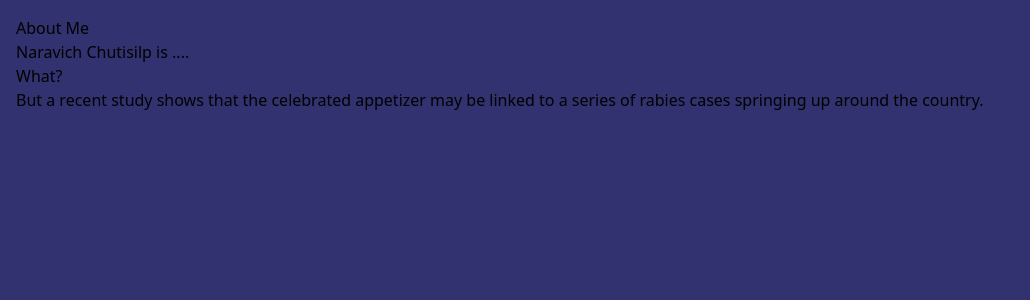
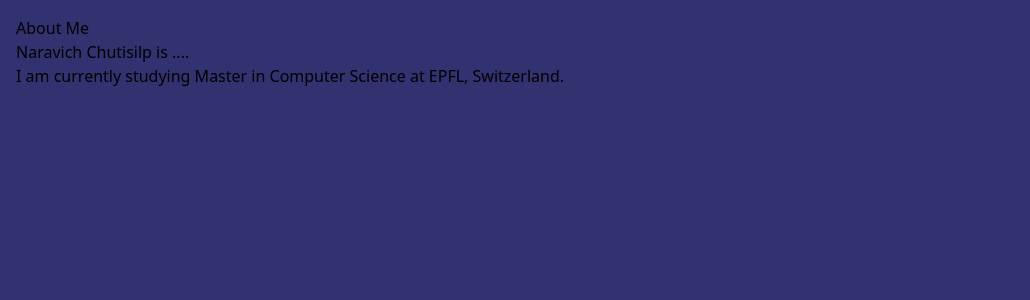
Before and after one commit to icekang/icekang.com, a Vue app in the folder web/: page /about in a window 1280 px wide. Shown: the top 300 px of the page, without its empty margins (0-1030 px from the left). Built offline with nearby package versions, Linux system fonts and the light colour scheme; what @tailwindcss/typography would draw is missing.

Commit message:
Update About.vue

```diff
--- a/web/src/components/About.vue
+++ b/web/src/components/About.vue
@@ -5,14 +5,8 @@
       <p>
         <a href='/'>Naravich Chutisilp</a> is ....
       </p>
-      <blockquote>
-        <p>
-          What?
-        </p>
-      </blockquote>
       <p>
-        But a recent study shows that the celebrated appetizer may be linked to a series of rabies cases
-        springing up around the country.
+        I am currently studying Master in Computer Science at EPFL, Switzerland.
       </p>
     </article>
   </div>
```
